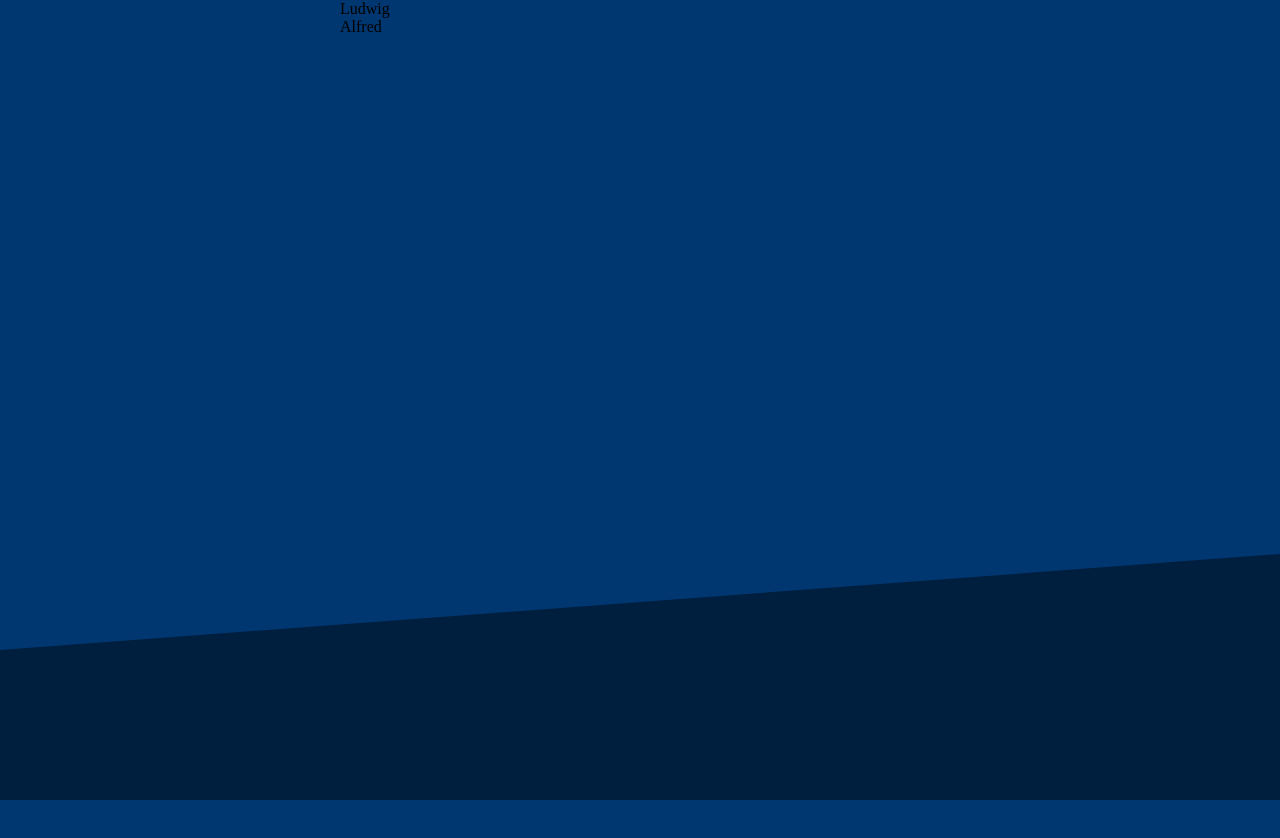
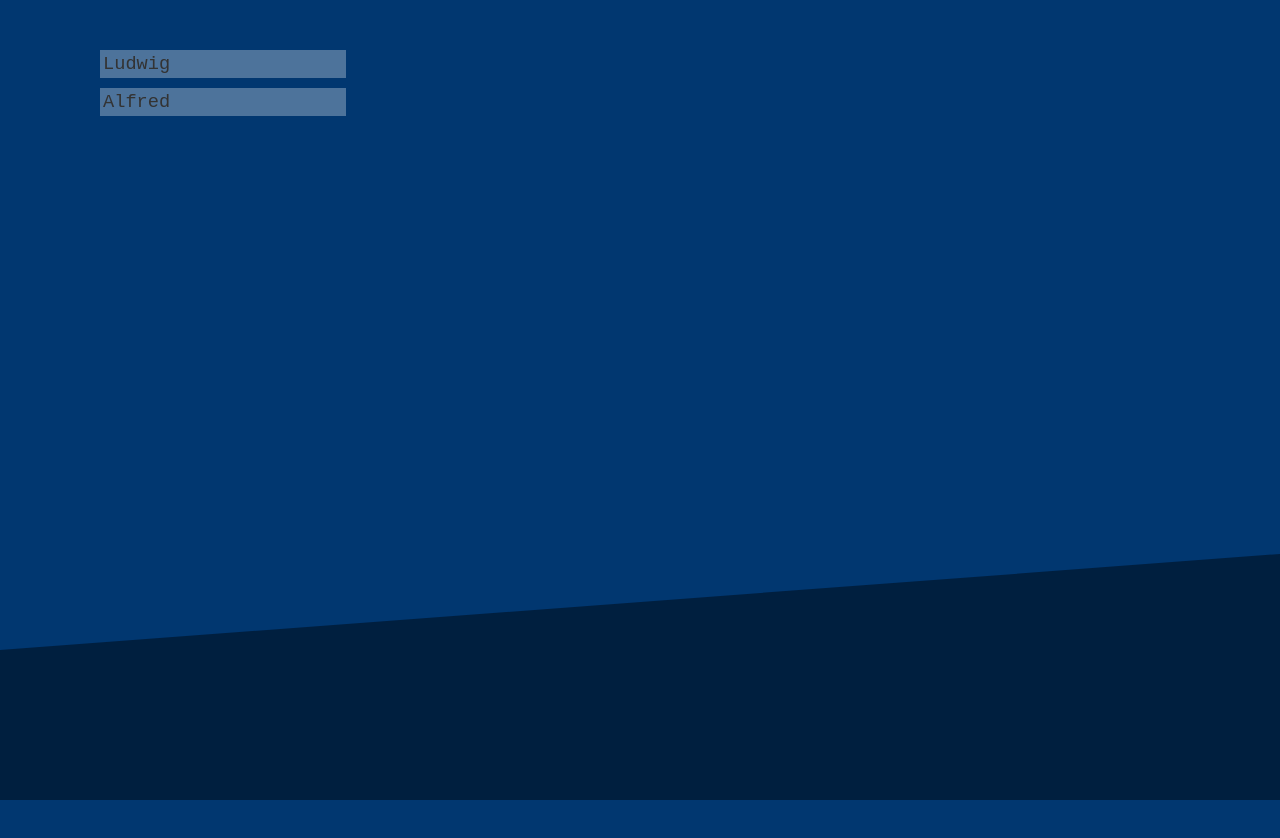
Before and after one commit to eltonjr/js-design-patterns-course, a website: page index.html in a window 1280 px wide. Before the commit the page ends 800 px from the top, so only its background shows below. Drawn offline with nearby package versions, Linux system fonts and the light colour scheme; some packages are replaced by stand-ins of ours.

Commit message:
Styling the list of cats

```diff
--- a/styles/main.css
+++ b/styles/main.css
@@ -24,8 +24,7 @@ body {
 }
 
 .main {
-    width: 600px;
-    margin: 0 auto;
+    margin: 50px 100px;
 }
 
 .cat-image {
@@ -43,6 +42,23 @@ p {
 }
 
 .cat-wrapper {
+    position: absolute;
+    margin-left: 300px;
     width: 300px;
     float: left;
 }
+
+.cat-list {
+    position: absolute;
+    width: 300px;
+}
+
+.cat-item {
+    width: 80%;
+    margin-bottom: 10px;
+    padding: 3px;
+    color: #333;
+    font-family: monospace;
+    font-size: 14pt;
+    background-color: rgba(255,255,255,0.3);
+}
--- a/views/main.html
+++ b/views/main.html
@@ -1,7 +1,7 @@
 <div class="main">
 
 	<div class="cat-list">
-		<div ng-repeat="cat in catBucket" ng-click="selectCat(cat)">
+		<div ng-repeat="cat in catBucket" ng-click="selectCat(cat)" class="cat-item">
 			{{cat.name}}
 		</div>
 	</div>
```
